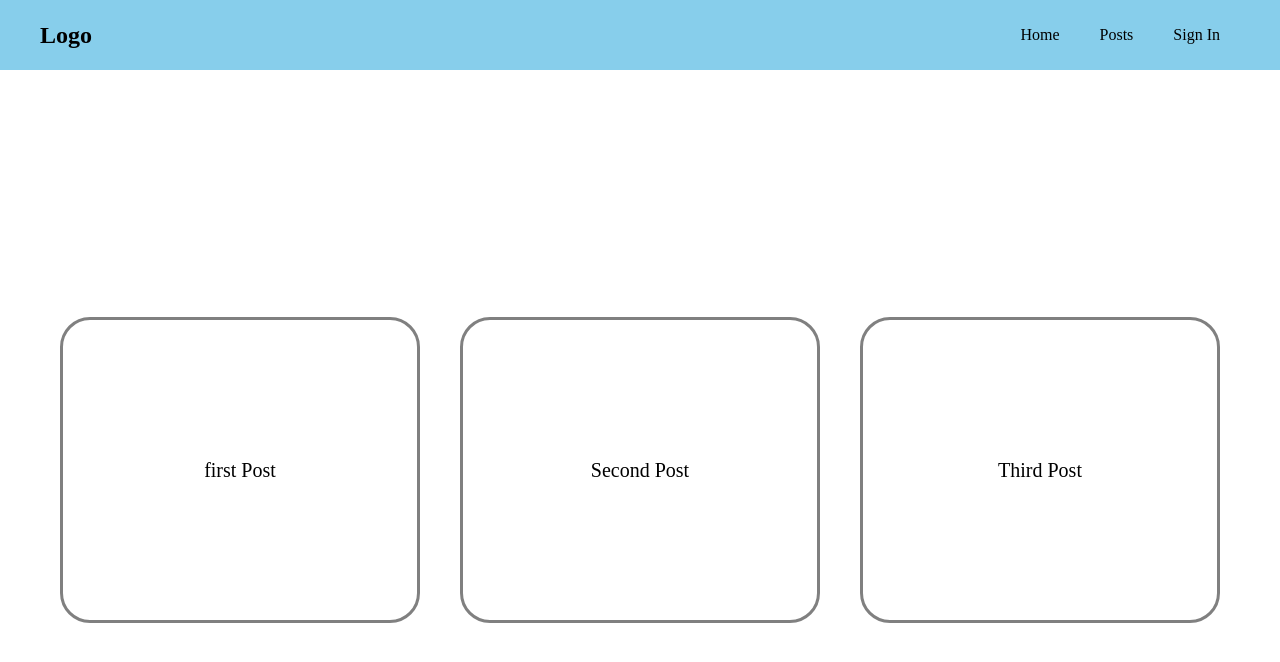
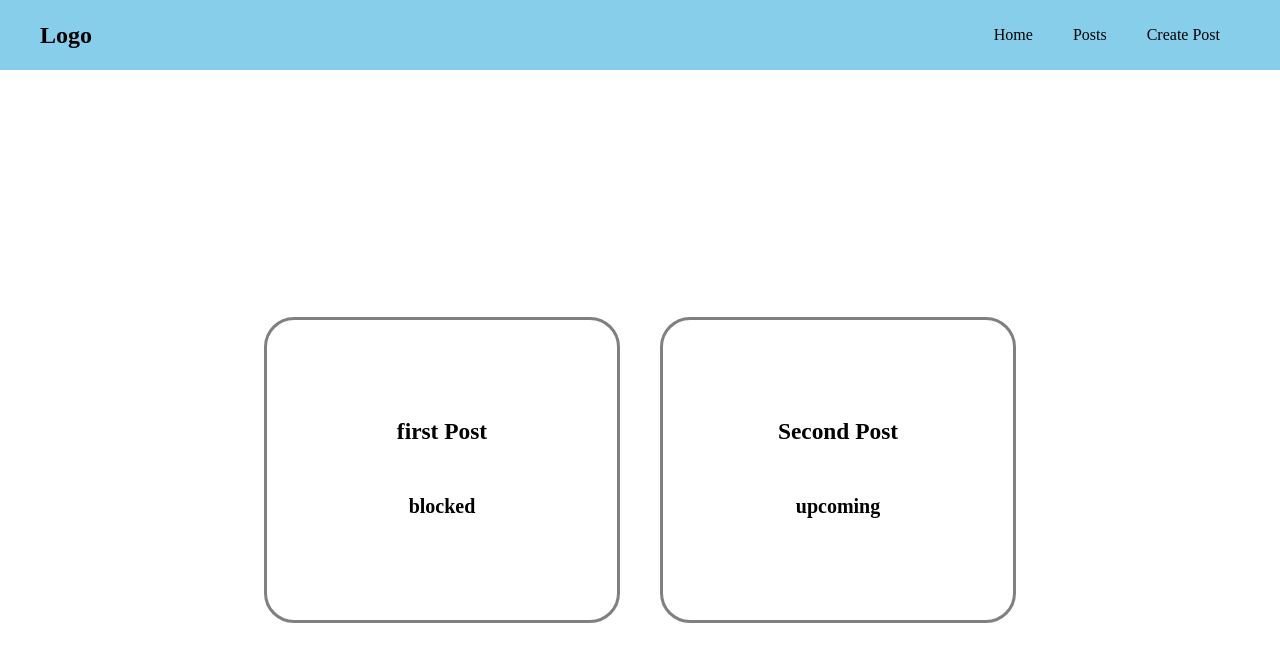
Before and after one commit to Yee-Yee-Mon/learn-react, a React (Create React App) app: page / in a window 1280 px wide. Shown: the top 662 px of the page. Built offline with nearby package versions, Linux system fonts and the light colour scheme.

Commit message:
create form and choose status with check box

```diff
--- a/src/App.js
+++ b/src/App.js
@@ -1,9 +1,9 @@
 import './App.css';
 import { useState } from 'react';
 import Navbar from './components/Navbar/index'
-import PostsList from './components/PostList/index';
-import Modal from './components/Modal/index';
-
+import Modal from './components/Modal'
+import PostsList from './components/PostList/index'
+import PostForm from './components/PostForm/index'
 //hook - useStateHook
 function App() {
   let [showModal, setShowModal] = useState()
@@ -13,29 +13,31 @@ function App() {
   let[posts, setPosts] = useState([
     {
       id : 1,
-      title : "first Post"
+      title : "first Post",
+      status : "blocked",
     },
     {
       id : 2,
-      title : "Second Post"
-    },
-    {
-      id : 3,
-      title : "Third Post"
+      title : "Second Post",
+      status : "upcoming",
     },
 
   ])
+
+  let addPost = (post)=>{
+    setPosts(prevState => [...prevState, post])
+    setShowModal(false)
+  }
 
   return (
     // react fragement
     <>
    <Navbar setShowModal={setShowModal} />
    <PostsList posts={posts}/>
-    {showModal &&<Modal>
-    <h1>Terms and Conditions</h1>
-    <p>Lorem ipsum dolor sit amet consectetur adipisicing elit. Unde odio impedit cumque eius fuga asperiores repellendus iusto amet cupiditate ad consequatur eligendi, molestias doloremque est perspiciatis et beatae at aliquam!</p>
-    <button onClick={() =>setShowModal(false)}>close</button>
-    </Modal>}
+    {showModal &&
+      <Modal setShowModal={setShowModal}>
+        <PostForm addPost={addPost}/>
+      </Modal>}
 
    </>
   );
--- a/src/components/Modal/index.js
+++ b/src/components/Modal/index.js
@@ -2,7 +2,7 @@ import React from 'react'
 import './index.css'
 import reactDom from 'react-dom'
 
-export default function Modal({children, danger= false}) {
+export default function Modal({children, danger= false, setShowModal}) {
   return (
     reactDom.createPortal(
       <div className="modal-backdrop">
@@ -11,6 +11,7 @@ export default function Modal({children, danger= false}) {
           borderColor : danger ? "red" : "blue"
         }}>
            {children}
+           <button onClick={() =>setShowModal(false)}>close</button>
         </div>
 
     </div>, document.getElementById("modal")
--- a/src/components/Navbar/index.js
+++ b/src/components/Navbar/index.js
@@ -9,7 +9,7 @@ export default function Navbar({setShowModal}) {
             <ul>
                 <li>Home</li>
                 <li>Posts</li>
-                <li onClick={() => setShowModal(true)}>Sign In</li>
+                <li onClick={() => setShowModal(true)}>Create Post</li>
             </ul>
         </div>
    </nav>
--- /dev/null
+++ b/src/components/PostForm/index.css
@@ -0,0 +1,31 @@
+.post-form .form-control{
+    margin: 20px;
+
+}
+
+.post-form label {
+    margin-right: 20px;
+}
+
+.post-form input{
+    width: 80%;
+    padding: 10px;
+    border: 1px solid gray;
+    border-radius: 5px;
+}
+
+.post-form select{
+    width: 80%;
+    padding: 10px;
+    border: 1px solid gray;
+    border-radius: 5px;
+}
+
+.post-form button{
+    background-color: black;
+    width: 20%;
+    padding: 6px;
+    color: gray;
+    border: 1px solid gray;
+    border-radius: 5px;
+}
--- /dev/null
+++ b/src/components/PostForm/index.js
@@ -0,0 +1,36 @@
+import React, { useState } from 'react'
+import './index.css'
+
+export default function PostForm({addPost}) {
+  let [title,setTitle] = useState("");
+  let [status,setStatus] = useState("upcoming");
+  let savePost = (e) =>{
+    e.preventDefault();
+    let post = {
+      id :Math.floor(Math.random()*10000),
+      title : title,
+      status : status
+    }
+    addPost(post)
+  }
+  return (
+    <form className='post-form' onSubmit={savePost}>
+        <h1>Create Post</h1>
+        <div className="form-control">
+            <label htmlFor="">Title</label>
+            <input type="text" value={title} onChange={(e) => setTitle(e.target.value)}/>
+        </div>
+        <div className="form-control">
+          <label htmlFor="">Status</label>
+          <select value={status} onChange={(e)=>setStatus(e.target.value)}>
+            <option value="ongoing">Ongoing</option>
+            <option value="upcoming">Upcoming</option>
+            <option value="blocked">Blocked</option>
+          </select>
+        </div>
+        <div className="form-control">
+            <button type="submit">Submit</button>
+        </div>
+    </form>
+  )
+}
--- a/src/components/PostList/index.css
+++ b/src/components/PostList/index.css
@@ -6,9 +6,8 @@
 }
 
 .postList .single-post {
-    flex: 1;
     margin: 20px;
-    width: 500px;
+    flex-basis: 350px;
     height: 300px;
     display: flex;
     justify-content: center;
@@ -16,4 +15,5 @@
     font-size: 20px;
     border: 3px solid gray;
     border-radius: 30px;
+    flex-direction: column;
 }
--- a/src/components/PostList/index.js
+++ b/src/components/PostList/index.js
@@ -7,7 +7,10 @@ export default function PostsList({posts}) {
     <div className='postList container'>
         {
             posts.map(post=> (
-                <div className="single-post" key={post.id}>{post.title}</div>
+                <div className="single-post" key={post.id}>
+                  <h3>{post.title}</h3>
+                  <h4>{post.status}</h4>
+                </div>
             ))
         }
     </div>
--- a/src/index.css
+++ b/src/index.css
@@ -6,6 +6,7 @@ h1 {
 }
 .container {
   display: flex;
+  flex-wrap: wrap;
   justify-content: space-between;
   align-items: center;
   max-width: 1200px;
```
